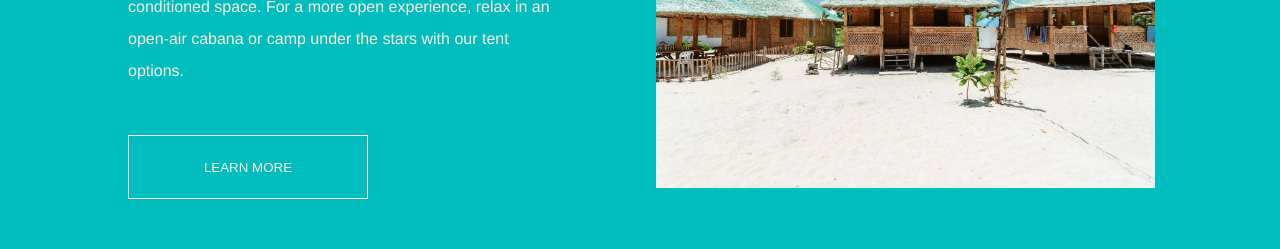
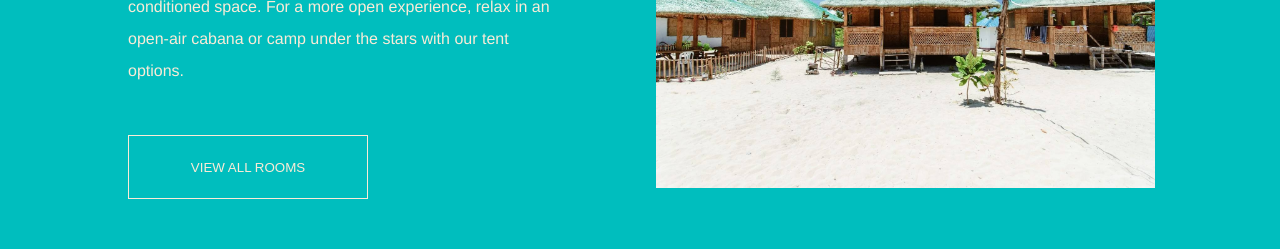
Before and after one commit to giantcarlos/villa-noe, a React (Vite) app: page / in a window 1280 px wide. Shown: the part 1880-2129 px from the top of the page. Built offline with nearby package versions, Linux system fonts and the light colour scheme.

Commit message:
change Rooms button to see all rooms

```diff
--- a/src/Components/Rooms.jsx
+++ b/src/Components/Rooms.jsx
@@ -27,7 +27,7 @@ function Rooms() {
                 <motion.h2 className="small-font-3" variants={item} >OUR ROOMS</motion.h2>
                 <motion.p className="paragraph-2" variants={item} >Villa Noe Beach offers a range of accommodations to suit every traveler. Stay in a rustic cottage, wake up to the ocean in a beachfront room, or enjoy the comfort of an air-conditioned space. For a more open experience, relax in an open-air cabana or camp under the stars with our tent options.</motion.p>
                 <Link to="/rooms" className="button-3">
-                <motion.button variants={item} >LEARN MORE</motion.button>
+                <motion.button variants={item} >VIEW ALL ROOMS</motion.button>
                 </Link>
           </motion.div>
       </section>
```
